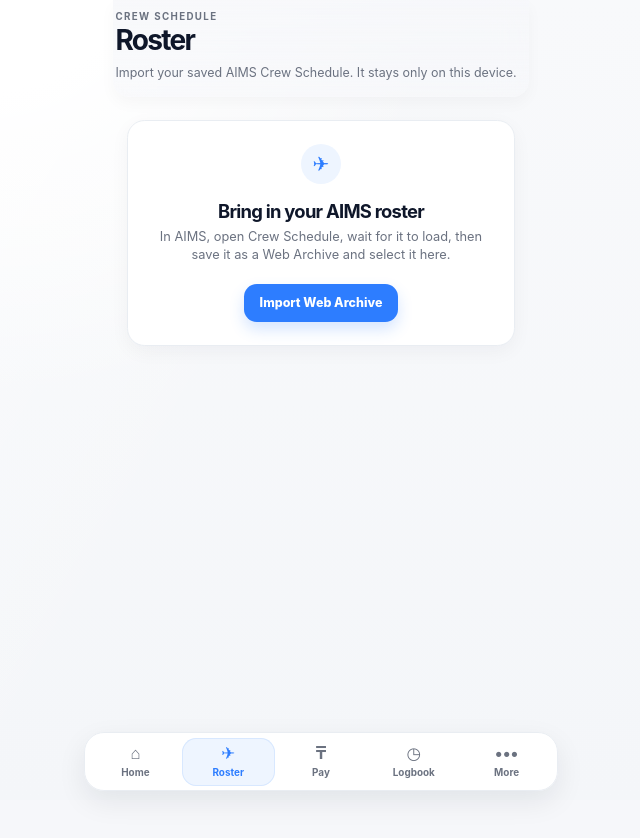
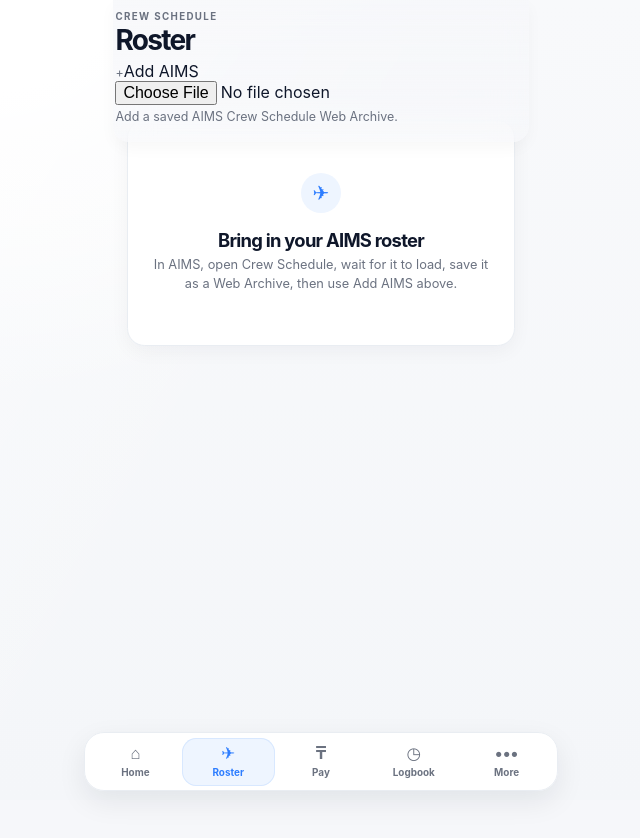
Before and after one commit to rbozzhanov-web/PWAPlog, a React (Vite) app in the folder apps/web/: page /roster in a window 1280 px wide. Shown: the top 838 px of the page, without its empty margins (319-959 px from the left). Built offline with nearby package versions, Linux system fonts and the light colour scheme.

Commit message:
style(roster): move AIMS import into compact header action

```diff
--- a/apps/web/src/features/roster/RosterPage.tsx
+++ b/apps/web/src/features/roster/RosterPage.tsx
@@ -14,14 +14,33 @@
   const importArchive = async (file?: File) => { if (!file) return; setImporting(true); setError(undefined); try { const next = await parseAimsArchive(file); saveAimsRoster(next); setRoster(next); } catch (reason) { setError(reason instanceof Error ? reason.message : 'Could not import this AIMS archive.'); } finally { setImporting(false); } };
   return (
     <main className="roster-page">
-      <header className="suite-page-header"><p>CREW SCHEDULE</p><h1>Roster</h1><span>Import your saved AIMS Crew Schedule. It stays only on this device.</span></header>
-      <section className="roster-empty-card">
+      <header className="suite-page-header">
+        <p>CREW SCHEDULE</p>
+        <div className="roster-header__title">
+          <h1>Roster</h1>
+          <label className="roster-header__import">
+            <span aria-hidden="true">{roster ? '↻' : '+'}</span>
+            {importing ? 'Reading…' : roster ? 'Replace AIMS' : 'Add AIMS'}
+            <input
+              aria-label={roster ? 'Replace AIMS Web Archive' : 'Import AIMS Web Archive'}
+              type="file"
+              accept=".webarchive,text/html,application/octet-stream"
+              disabled={importing}
+              onChange={(event) => {
+                const input = event.currentTarget;
+                void importArchive(input.files?.[0]).finally(() => { input.value = ''; });
+              }}
+            />
+          </label>
+        </div>
+        <span>{roster ? `${roster.period.start} — ${roster.period.end} · saved locally` : 'Add a saved AIMS Crew Schedule Web Archive.'}</span>
+      </header>
+      {error ? <p className="roster-import-error" role="alert">{error}</p> : null}
+      {!roster ? <section className="roster-empty-card roster-empty-card--compact">
         <span aria-hidden="true">✈</span>
-        <h2>{roster ? `${flights.length} sectors imported` : 'Bring in your AIMS roster'}</h2>
-        <p>{roster ? `${roster.period.start} — ${roster.period.end}. This local schedule is the source for roster and future pay calculations.` : 'In AIMS, open Crew Schedule, wait for it to load, then save it as a Web Archive and select it here.'}</p>
-        <label className="roster-import-action">{importing ? 'Reading schedule…' : roster ? 'Replace AIMS archive' : 'Import Web Archive'}<input aria-label="Import AIMS Web Archive" type="file" accept=".webarchive,text/html,application/octet-stream" disabled={importing} onChange={(event) => void importArchive(event.target.files?.[0])} /></label>
-        {error ? <p className="roster-import-error" role="alert">{error}</p> : null}
-      </section>
+        <h2>Bring in your AIMS roster</h2>
+        <p>In AIMS, open Crew Schedule, wait for it to load, save it as a Web Archive, then use Add AIMS above.</p>
+      </section> : null}
       {roster ? <section className="roster-summary" aria-label="Imported roster summary"><div><span>Duties</span><strong>{dutyCount}</strong></div><div><span>Sectors</span><strong>{flights.length}</strong></div><div><span>Source</span><strong>AIMS</strong></div></section> : null}
       {roster ? <div className="roster-view-switch" role="tablist">{(['list', 'calendar', 'stats'] as const).map((item) => <button key={item} type="button" role="tab" aria-selected={view === item} onClick={() => setView(item)}>{item}</button>)}</div> : null}
       {roster && view === 'list' ? <section className="roster-duty-list">{roster.duties.map((duty, dutyIndex) => <article className="roster-duty-card" key={`${duty.date}-${dutyIndex}`}>
```
